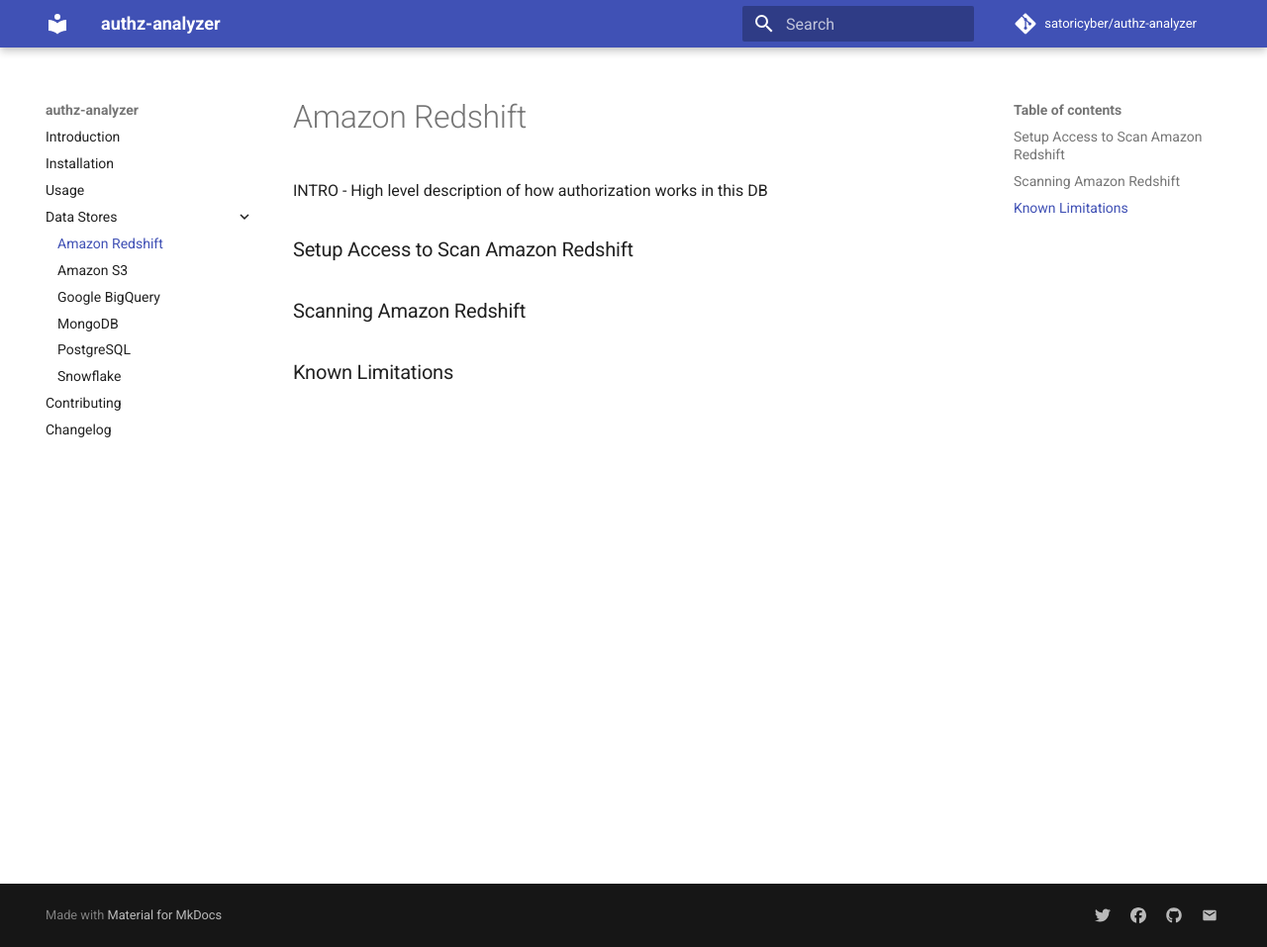
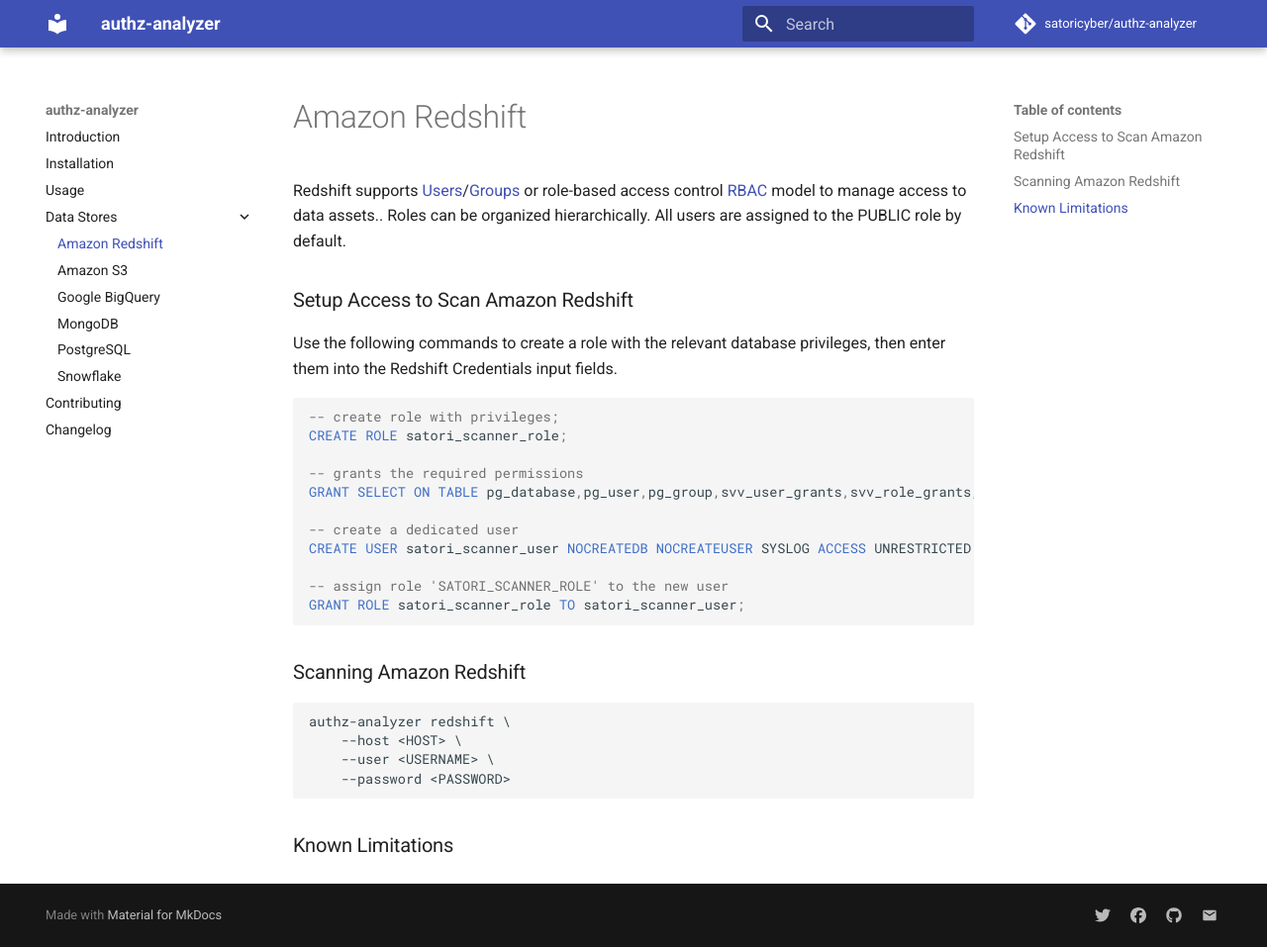
Before and after one commit to SatoriCyber/universal-data-permissions-scanner, an MkDocs documentation site: the page built from docs/datastores/redshift.md, in a window 1280 px wide and 957 px high. Shown: the whole window at 99% size. Built offline with MkDocs 1.6.1 and Material for MkDocs 9.7.7, drawn with Linux system fonts in a browser that asks for light colours; comment, search, counter and statistics services are not loaded.

Commit message:
add redshift cli and doc

````diff
--- a/docs/datastores/redshift.md
+++ b/docs/datastores/redshift.md
@@ -1,7 +1,29 @@
-INTRO - High level description of how authorization works in this DB
+Redshift supports [Users](https://docs.aws.amazon.com/redshift/latest/dg/r_Users.html)/[Groups](https://docs.aws.amazon.com/redshift/latest/dg/r_Groups.html) or role-based access control [RBAC](https://docs.aws.amazon.com/redshift/latest/dg/t_Roles.html) model to manage access to data assets.. Roles can be organized hierarchically. All users are assigned to the PUBLIC role by default.
 
 ## Setup Access to Scan Amazon Redshift
+Use the following commands to create a role with the relevant database privileges, then enter them into the Redshift Credentials input fields.
+
+
+``` sql
+-- create role with privileges;
+CREATE ROLE satori_scanner_role;
+
+-- grants the required permissions
+GRANT SELECT ON TABLE pg_database,pg_user,pg_group,svv_user_grants,svv_role_grants,svv_relation_privileges TO ROLE satori_scanner_role;
+
+-- create a dedicated user
+CREATE USER satori_scanner_user NOCREATEDB NOCREATEUSER SYSLOG ACCESS UNRESTRICTED password 'REPLACE_WITH_A_STRONG_PASSWORD';
+
+-- assign role 'SATORI_SCANNER_ROLE' to the new user
+GRANT ROLE satori_scanner_role TO satori_scanner_user;
+```
 
 ## Scanning Amazon Redshift
+```
+authz-analyzer redshift \
+    --host <HOST> \
+    --user <USERNAME> \
+    --password <PASSWORD>
+```
 
 ## Known Limitations
````
Also changed, not shown: README.md (+2 -2 lines), 2 other files.
